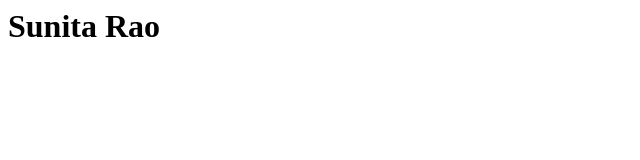
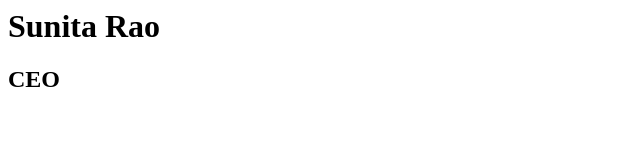
Before and after one commit to sunitarao/practice02march, a plain HTML site: page index.html in a window 1280 px wide. Shown: the full height of the page, 0-640 px from the left. Drawn offline with Linux system fonts and the light colour scheme.

Commit message:
Adds Title

```diff
--- a/index.html
+++ b/index.html
@@ -1 +1,2 @@
 <h1>Sunita Rao</h1>
+<h2>CEO</h2>
```
